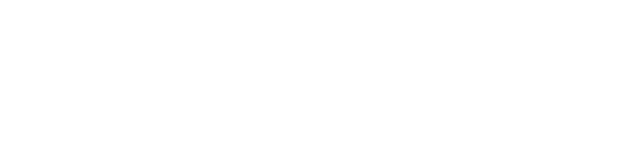
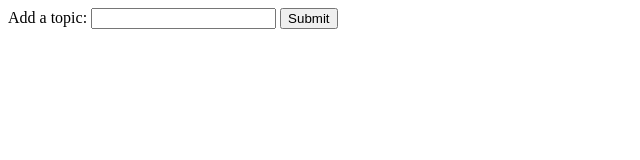
Before and after one commit to aOpenbrier/GIF-Search, a plain HTML site: page index.html in a window 1280 px wide. Shown: the whole page, without its empty margins (0-640 px from the left). Drawn offline with Linux system fonts and the light colour scheme.

Commit message:
main layout containers

```diff
--- a/index.html
+++ b/index.html
@@ -8,7 +8,18 @@
     <link rel="stylesheet" href="assets/css/style.css">
 </head>
 <body>
+    <div id="topics">
 
+    </div>
+    <div id="results">
+        <div id="customize">
+            <form>
+                <label for="add">Add a topic:</label>
+                <input type="text" name="add" id="add">
+                <button id="submit">Submit</button>
+            </form>
+        </div>
+    </div>
     <script src="assets/javascript/app.js"></script>
 </body>
 </html>
```
